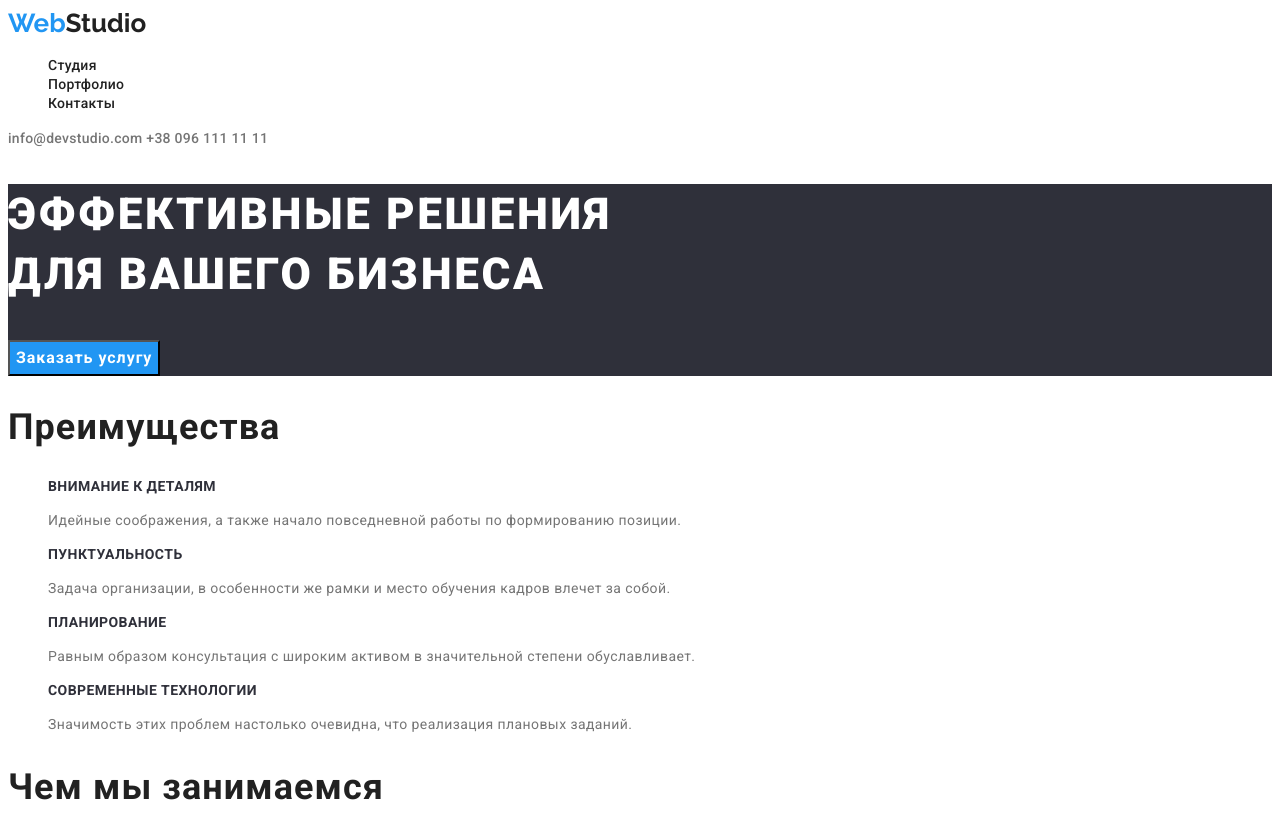
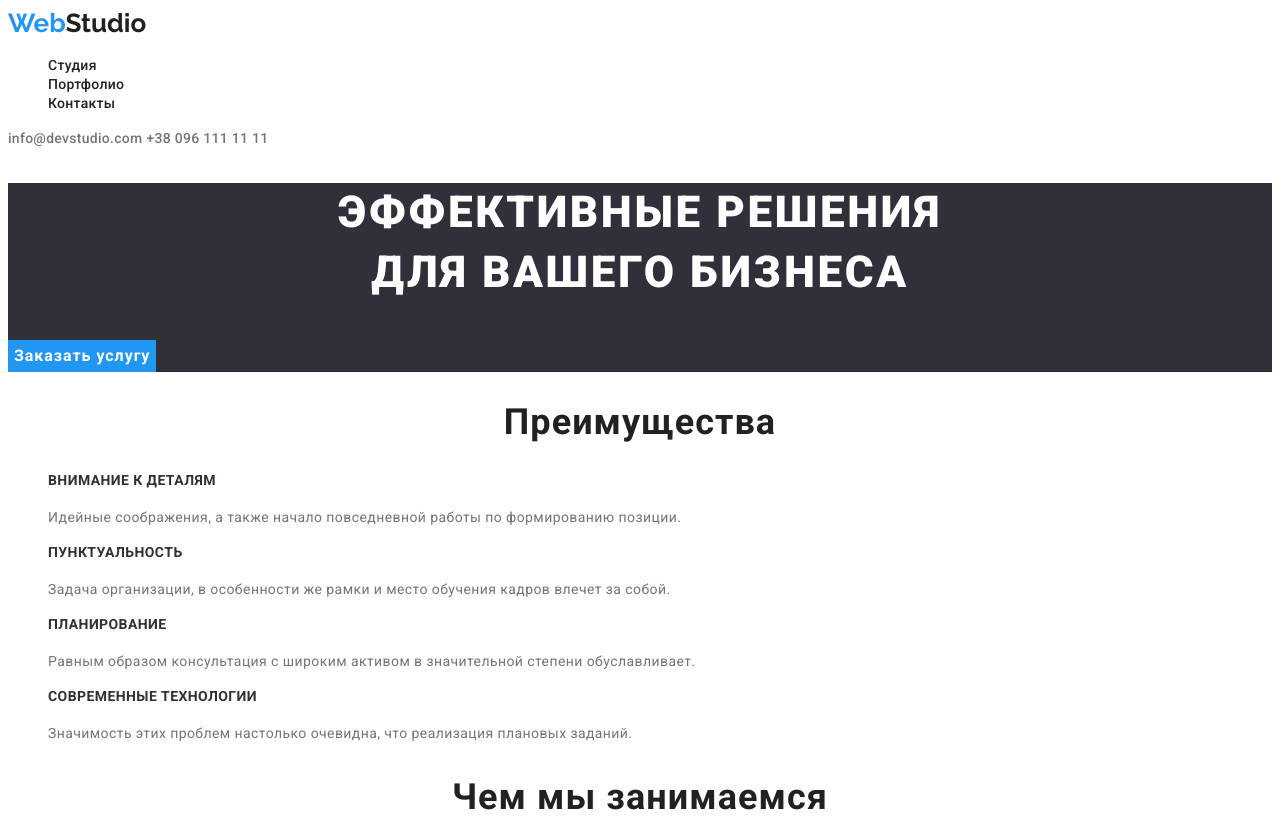
Before and after one commit to alxkkt/goit-markup-hw-02, a plain HTML site: page index.html in a window 1280 px wide. Shown: the top 822 px of the page. Drawn offline with Linux system fonts and the light colour scheme.

Commit message:
final fixes

```diff
--- a/css/portfolio-styles.css
+++ b/css/portfolio-styles.css
@@ -1,6 +1,5 @@
 body {
-  font-family: 'Roboto', sans-serif;
-  font-family: 'Raleway', sans-serif;
+  font-family: 'Roboto', 'Raleway', sans-serif;
 
   background: #ffffff;
   color: #212121;
@@ -22,14 +21,13 @@ a {
   font-family: Raleway;
   font-weight: bold;
   font-size: 26px;
-  line-height: 31px;
+  line-height: 1.19;
 }
 
 .menu {
-  font-family: Roboto;
   font-weight: 500;
   font-size: 14px;
-  line-height: 16px;
+  line-height: 1.14;
   letter-spacing: 0.02em;
 }
 
@@ -45,10 +43,9 @@ a {
 
 .contacts-link-header {
   color: #757575;
-  font-family: Roboto;
   font-weight: 500;
   font-size: 14px;
-  line-height: 16px;
+  line-height: 1.14;
   letter-spacing: 0.02em;
 }
 
@@ -56,11 +53,11 @@ a {
 
 button {
   background-color: #f5f4fa;
+  font-family: inherit;
   border-radius: 4px;
-  font-family: Roboto;
   font-weight: 500;
   font-size: 16px;
-  line-height: 26px;
+  line-height: 1.63;
   border-style: none;
   letter-spacing: 0.03em;
 }
@@ -76,16 +73,14 @@ button:focus {
 }
 
 h3 {
-  font-family: Roboto;
   font-weight: bold;
   font-size: 18px;
-  line-height: 36px;
+  line-height: 2;
   letter-spacing: 0.06em;
 }
 
 .feature-description {
   color: #757575;
-  font-family: Roboto;
   font-size: 16px;
   line-height: 30px;
   letter-spacing: 0.03em;
@@ -103,7 +98,6 @@ footer {
 
 .location {
   color: #ffffff;
-  font-family: Roboto;
   font-style: normal;
   font-size: 14px;
   line-height: 24px;
@@ -111,7 +105,6 @@ footer {
 }
 
 .contacts-link-footer {
-  font-family: Roboto;
   font-style: normal;
   font-size: 14px;
   line-height: 24px;
--- a/css/studio-styles.css
+++ b/css/studio-styles.css
@@ -1,6 +1,5 @@
 body {
-  font-family: 'Roboto', sans-serif;
-  font-family: 'Raleway', sans-serif;
+  font-family: 'Roboto', 'Raleway', sans-serif;
 
   background: #ffffff;
   color: #212121;
@@ -22,14 +21,13 @@ a {
   font-family: Raleway;
   font-weight: bold;
   font-size: 26px;
-  line-height: 31px;
+  line-height: 1.19;
 }
 
 .menu {
-  font-family: Roboto;
   font-weight: 500;
   font-size: 14px;
-  line-height: 16px;
+  line-height: 1.14;
   letter-spacing: 0.02em;
 }
 
@@ -45,10 +43,9 @@ a {
 
 .contacts-link-header {
   color: #757575;
-  font-family: Roboto;
   font-weight: 500;
   font-size: 14px;
-  line-height: 16px;
+  line-height: 1.14;
   letter-spacing: 0.02em;
 }
 
@@ -60,22 +57,23 @@ a {
 
 h1 {
   color: #ffffff;
-  font-family: Roboto;
   font-weight: 900;
   font-size: 44px;
-  line-height: 60px;
+  line-height: 1.36;
   letter-spacing: 0.06em;
   text-transform: uppercase;
+  text-align: center;
 }
 
 button {
   color: #ffffff;
+  font-family: inherit;
   background: #2196f3;
-  font-family: Roboto;
   font-weight: bold;
   font-size: 16px;
-  line-height: 30px;
+  line-height: 1.88;
   letter-spacing: 0.06em;
+  border-style: none;
 }
 
 button:hover,
@@ -85,30 +83,28 @@ button:focus {
 
 .advantages-title {
   color: #2f303a;
-  font-family: Roboto;
   font-weight: bold;
   font-size: 14px;
-  line-height: 16px;
+  line-height: 1.14;
   letter-spacing: 0.03em;
   text-transform: uppercase;
 }
 
 .advantages-title-info {
   color: #757575;
-  font-family: Roboto;
   font-size: 14px;
-  line-height: 24px;
+  line-height: 2;
   letter-spacing: 0.03em;
 }
 
 /* What we do */
 
 h2 {
-  font-family: Roboto;
   font-weight: bold;
   font-size: 36px;
-  line-height: 42px;
+  line-height: 1.16;
   letter-spacing: 0.03em;
+  text-align: center;
 }
 
 /* Our Team */
@@ -125,18 +121,16 @@ h2 {
 }
 
 .member-name {
-  font-family: Roboto;
   font-weight: 500;
   font-size: 16px;
-  line-height: 19px;
+  line-height: 1.19;
   letter-spacing: 0.03em;
 }
 
 .member-position {
   color: #757575;
-  font-family: Roboto;
   font-size: 16px;
-  line-height: 19px;
+  line-height: 1.19;
   letter-spacing: 0.03em;
 }
 /* Footer */
@@ -151,18 +145,16 @@ footer {
 
 .location {
   color: #ffffff;
-  font-family: Roboto;
+  font-size: 14px;
+  line-height: 1.71;
+  letter-spacing: 0.03em;
   font-style: normal;
-  font-size: 14px;
-  line-height: 24px;
-  letter-spacing: 0.03em;
 }
 
 .contacts-link-footer {
-  font-family: Roboto;
-  font-style: normal;
   font-size: 14px;
-  line-height: 24px;
+  line-height: 1.71;
   letter-spacing: 0.03em;
   color: rgba(255, 255, 255, 0.6);
+  font-style: normal;
 }
--- a/index.html
+++ b/index.html
@@ -7,7 +7,7 @@
     <title>Studio</title>
     <link rel="preconnect" href="https://fonts.googleapis.com">
     <link rel="preconnect" href="https://fonts.gstatic.com" crossorigin>
-    <link href="https://fonts.googleapis.com/css2?family=Roboto:wght@400;500;700;900&family=Raleway:wght@700&display=swap"
+    <link href="https://fonts.googleapis.com/css2?family=Raleway:wght@700&family=Roboto:wght@400;500;700;900&display=swap"
         rel="stylesheet">
     <link rel="stylesheet" href="./css/studio-styles.css">
 </head>
```
Also changed, not shown: portfolio.html (+1 -0 lines).
